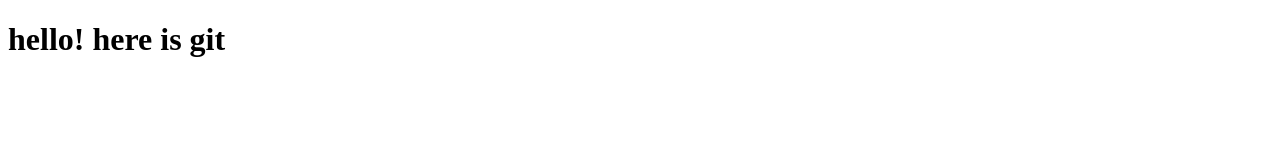
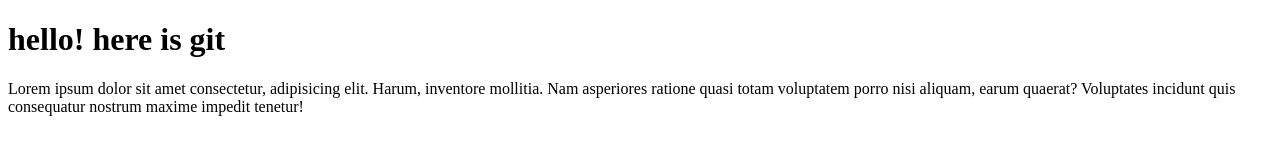
Before and after one commit to saadyasser/git-rep, a plain HTML site: page index.html in a window 1280 px wide. Drawn offline with Linux system fonts and the light colour scheme.

Commit message:
adding description to index

```diff
--- a/index.html
+++ b/index.html
@@ -8,5 +8,11 @@
   </head>
   <body>
     <h1>hello! here is git</h1>
+    <p>
+      Lorem ipsum dolor sit amet consectetur, adipisicing elit. Harum, inventore
+      mollitia. Nam asperiores ratione quasi totam voluptatem porro nisi
+      aliquam, earum quaerat? Voluptates incidunt quis consequatur nostrum
+      maxime impedit tenetur!
+    </p>
   </body>
 </html>
```
